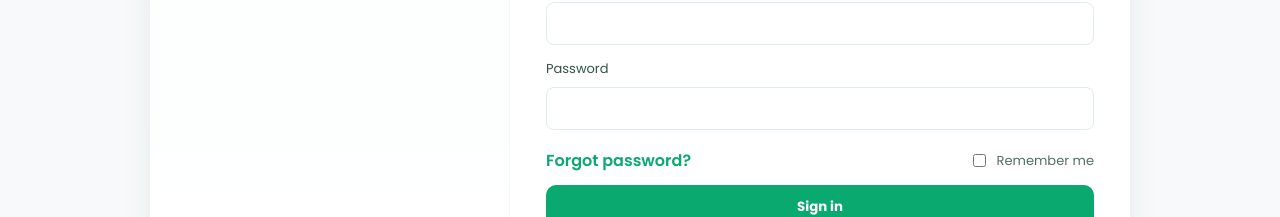
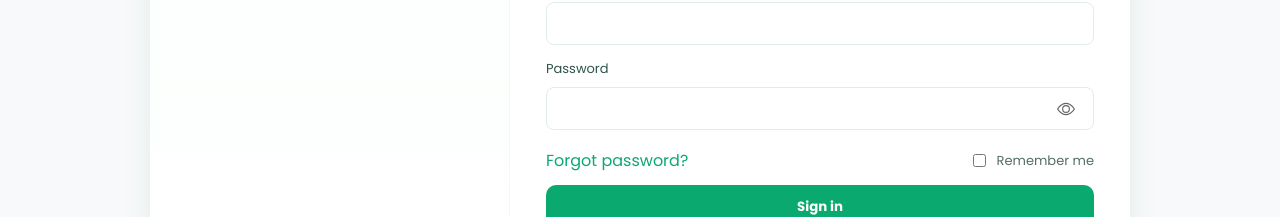
Before and after one commit to GabjoseSE/WorkConnect, a React (Create React App) app in the folder frontend/: page /login in a window 1280 px wide. Shown: the part 355-572 px from the top of the page. Built offline with nearby package versions, Linux system fonts and the light colour scheme.

Commit message:
minor updates

```diff
--- a/frontend/src/pages/login/Login.css
+++ b/frontend/src/pages/login/Login.css
@@ -125,17 +125,7 @@
             z-index: 1; /* Ensure text is above the line */
         }
 
-        .divider::before {
-            content: '';
-            position: absolute;
-            left: 0;
-            right: 0;
-            top: 50%;
-            height: 1px;
-            background: #edf6f2;
-            transform: translateY(-50%);
-            z-index: 0;
-        }
+
 
         /* Form Group/Input Styling */
         .form-group {
@@ -206,7 +196,7 @@
         .forgot-link {
             color: #0aa96f;
             text-decoration: none;
-            font-weight: 600;
+            font-weight: 400;
             transition: color 0.2s;
             text-align: left;
         }
@@ -265,3 +255,42 @@
                 border-bottom: 1px solid #f3f7f5;
             }
         }
+
+/* eye toggle (show/hide password) - matching signup styles */
+.eye-toggle-label {
+    font-size: 18px;
+    color: #666;
+    cursor: pointer;
+    user-select: none;
+    transition: color 0.2s;
+    background: transparent;
+    border: none;
+    padding: 6px;
+    display: inline-flex;
+    align-items: center;
+    justify-content: center;
+}
+.eye-toggle-label:hover { color: #00c37a; }
+
+.input-with-icon { position: relative; display: block; width: 100%; }
+.input-with-icon .wc-input { display: block; width: 100%; box-sizing: border-box; padding-right: 54px; position: relative; z-index: 1; background-clip: padding-box; }
+.input-with-icon .eye-toggle-label {
+    position: absolute;
+    right: 12px;
+    top: 50%;
+    transform: translateY(-50%);
+    background: transparent; /* transparent inside field */
+    border: none;
+    border-radius: 6px;
+    z-index: 3; /* above input */
+    display: inline-flex;
+    align-items: center;
+    justify-content: center;
+    width: 36px;
+    height: 36px;
+}
+.input-with-icon .eye-toggle-label svg { width: 18px; height: 18px; }
+
+/* Remove default focus outline when clicking with mouse, keep visible focus for keyboard users */
+.input-with-icon .eye-toggle-label:focus { outline: none; }
+.input-with-icon .eye-toggle-label:focus-visible { outline: 2px solid rgba(11,107,74,0.12); border-radius: 6px; }
--- a/frontend/src/pages/login/login.js
+++ b/frontend/src/pages/login/login.js
@@ -1,11 +1,13 @@
 import React, { useState } from "react";
 import { Link, useNavigate } from "react-router-dom";
 import "./Login.css";
+import { BsEye, BsEyeSlash } from 'react-icons/bs';
 import { useAuth } from "../../contexts/AuthContext";
 
 function Login() {
   const [email, setEmail] = useState("");
   const [password, setPassword] = useState("");
+  const [showPassword, setShowPassword] = useState(false);
   const [error, setError] = useState("");
   const [loading, setLoading] = useState(false);
   const auth = useAuth();
@@ -66,15 +68,28 @@ function Login() {
 
               <div className="form-group">
                 <label htmlFor="password">Password</label>
+                <div className="input-with-icon">
                   <input
                     id="password"
                     className={`wc-input ${error ? 'error' : ''}`}
-                  type="password"
+                    type={showPassword ? 'text' : 'password'}
                     value={password}
                     onChange={(e) => setPassword(e.target.value)}
                     required
                     autoComplete="current-password"
                   />
+
+                  <button
+                    type="button"
+                    className="eye-toggle-label"
+                    onClick={() => setShowPassword((s) => !s)}
+                    aria-pressed={showPassword}
+                    aria-label={showPassword ? 'Hide password' : 'Show password'}
+                    title={showPassword ? 'Hide password' : 'Show password'}
+                  >
+                    {showPassword ? <BsEyeSlash /> : <BsEye />}
+                  </button>
+                </div>
               </div>
 
               {error && <div className="error-box" role="alert">{error}</div>}
```
Lines whose indentation alone changed are shown as unchanged.
